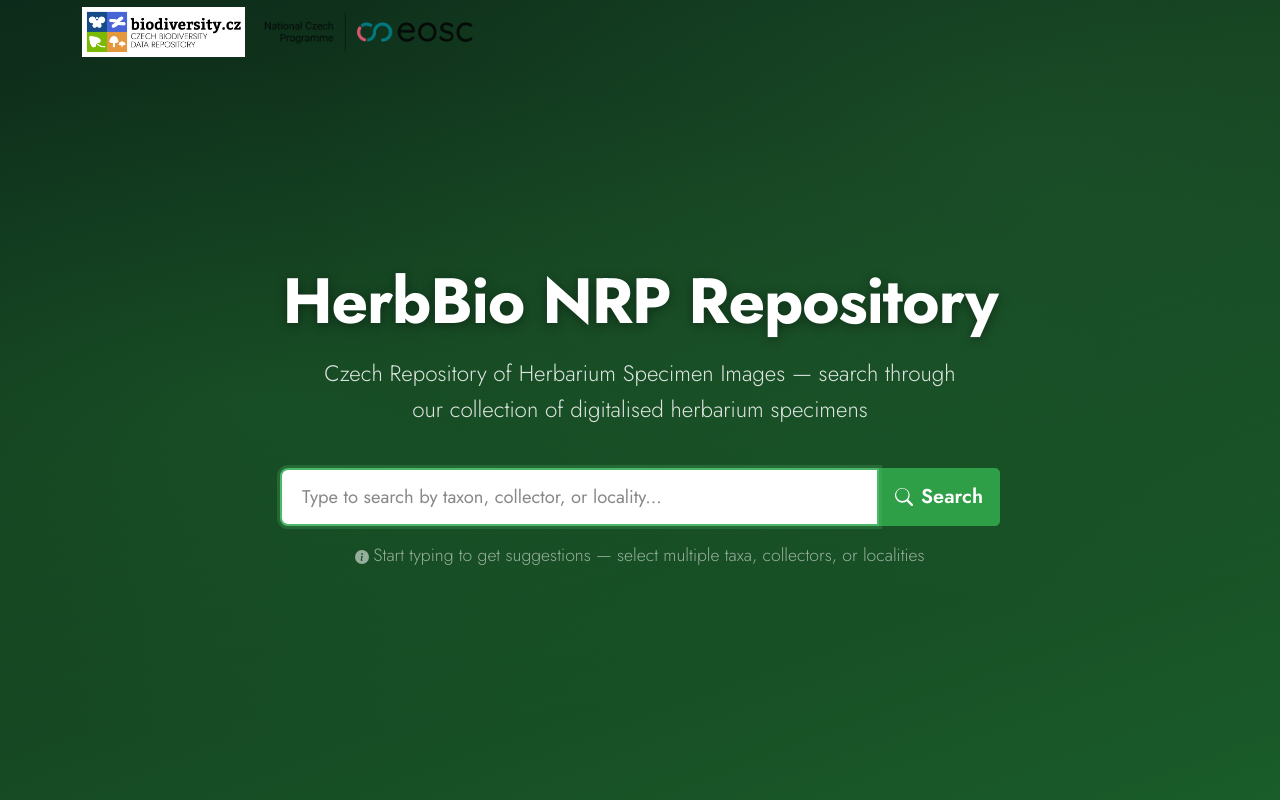
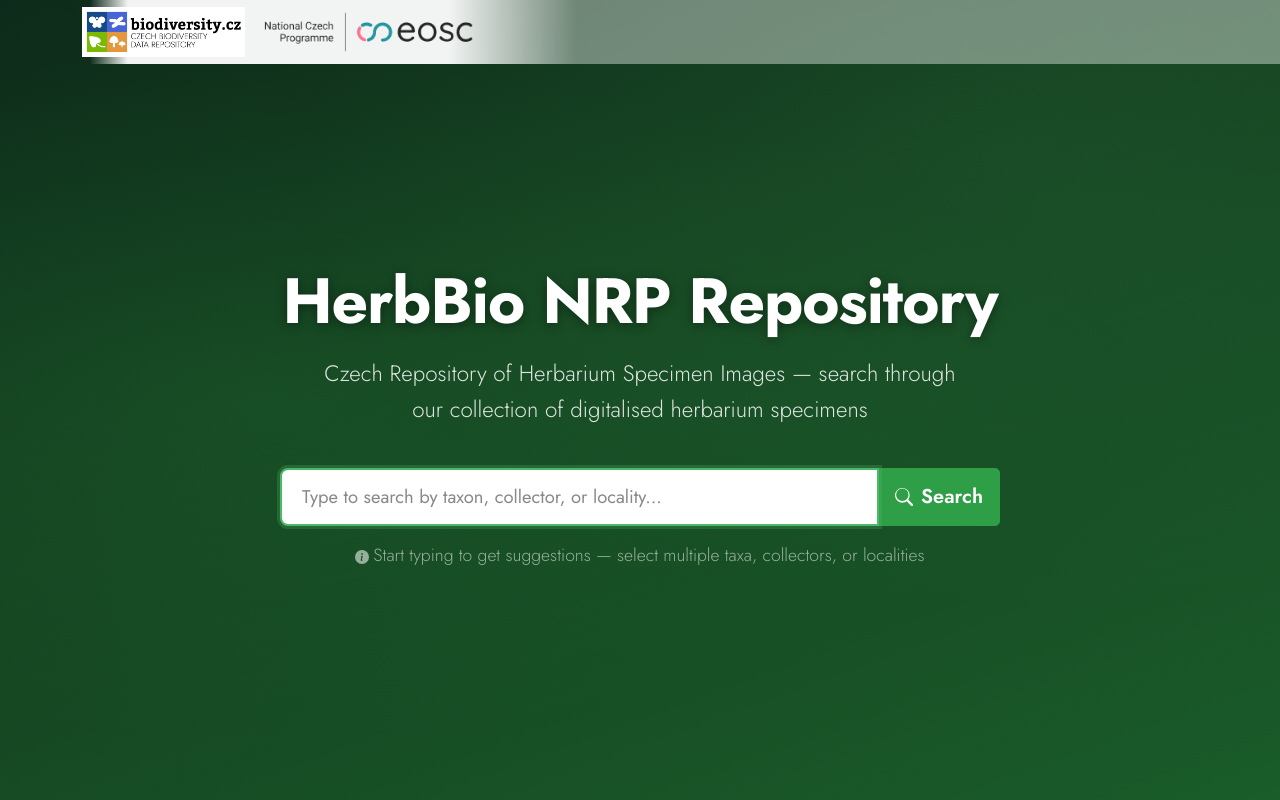
Before and after one commit to biodiversity-cz/herbarium-search, a React (Vite) app: page / in a window 1280 px wide. Shown: the top 800 px of the page. Built offline with nearby package versions, Linux system fonts and the light colour scheme.

Commit message:
gradient preliminary

```diff
--- a/src/components/layout/Header.tsx
+++ b/src/components/layout/Header.tsx
@@ -34,6 +34,9 @@ const Header: React.FC = () => {
   return (
     <header className={`app-header${scrolled ? ' app-header--scrolled' : ''}`}>
       <div className="container">
+        {/* Unified gradient background spanning both logos */}
+        <div className="logos-gradient-overlay" />
+
         <nav className="navbar navbar-expand-lg" aria-label="Main navigation">
           {/* Brand / logo */}
           <Link className="navbar-brand" to="/">
--- a/src/styles/components/_layout.scss
+++ b/src/styles/components/_layout.scss
@@ -25,15 +25,58 @@ $header-height: 64px;
   background-color: transparent;
   box-shadow: none;
 
+  // Unified gradient background overlay for both logos
+  // Customize via CSS variables below – adjust these to fine-tune the gradient
+  --gradient-fade-start: 0%;           // Where dark zone starts
+  --gradient-fade-end: 7%;             // Where dark zone ends / white fade begins
+  --gradient-white-start: 10%;         // Where solid white begins
+  --gradient-white-end: 35%;           // Where solid white ends / fade-out begins (ADJUST THIS!)
+  --gradient-fade-out-end: 45%;        // Where gradient fully fades out
+
+  .logos-gradient-overlay {
+    position: absolute;
+    top: 0;
+    left: 0;
+    right: 0;
+    height: $header-height;
+    pointer-events: none;
+    z-index: 1;
+    transition: background 0.3s ease;
+
+    // On transparent header (hero) – starts transparent on far left, white in middle, fades early on right
+    background: linear-gradient(
+      to right,
+      transparent var(--gradient-fade-start),
+      transparent var(--gradient-fade-end),
+      rgba(255, 255, 255, 0.95) var(--gradient-white-start),
+      rgba(255, 255, 255, 0.95) var(--gradient-white-end),
+      rgba(255, 255, 255, 0.4) var(--gradient-fade-out-end)
+    );
+  }
+
   // Opaque once scrolled or on non-index pages
   &--scrolled {
     background-color: $herb-900;
     box-shadow: 0 2px 8px rgba(0, 0, 0, 0.35);
+
+    // Scrolled state – gradient transitions to navbar color, uses same CSS variables
+    .logos-gradient-overlay {
+      background: linear-gradient(
+        to right,
+        $herb-900 var(--gradient-fade-start),
+        $herb-900 var(--gradient-fade-end),
+        rgba(255, 255, 255, 0.95) var(--gradient-white-start),
+        rgba(255, 255, 255, 0.95) var(--gradient-white-end),
+        rgba(255, 255, 255, 0.4) var(--gradient-fade-out-end)
+      );
+    }
   }
 
   .navbar {
     height: $header-height;
     padding: 0;
+    position: relative;
+    z-index: 2;
   }
 
   .navbar-brand {
@@ -77,8 +120,6 @@ $header-height: 64px;
   .eosc-logo {
     height: 46px;
     width: auto;
-    // Invert to white on dark header
-    //filter: brightness(0) invert(1);
   }
 
   .navbar-toggler {
```
Also changed, not shown: public/vite.svg (deleted), 1 other file (tests, documents, lock files or other folders).
